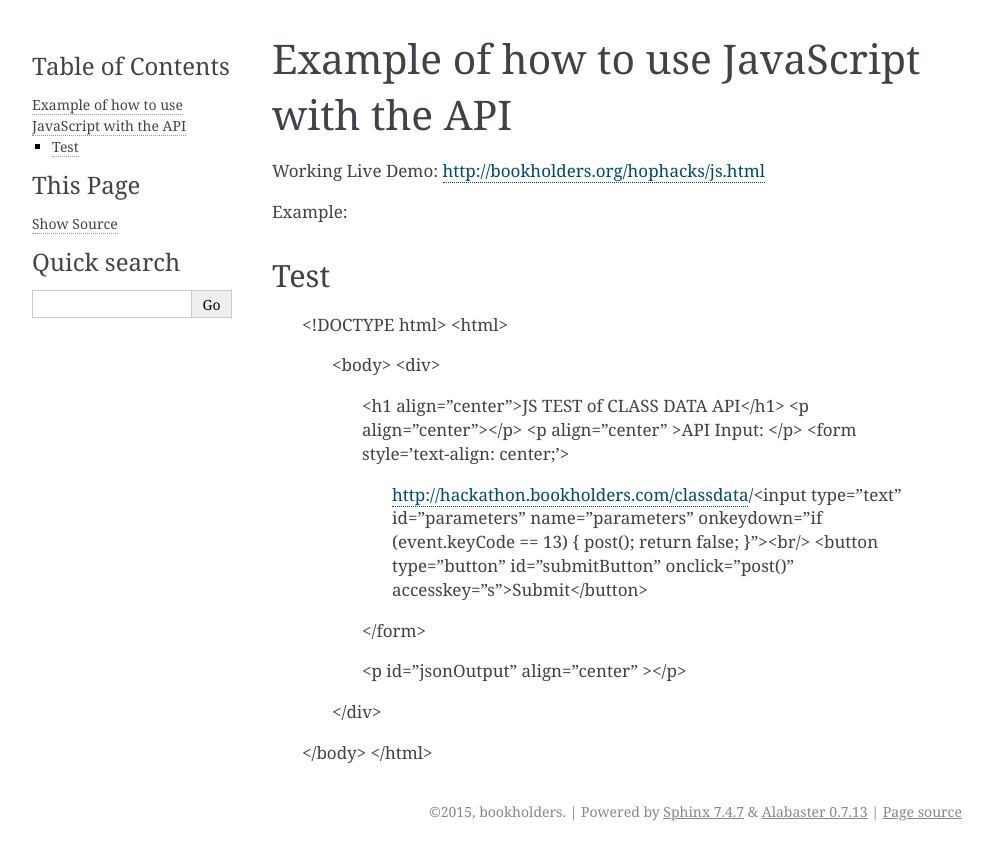
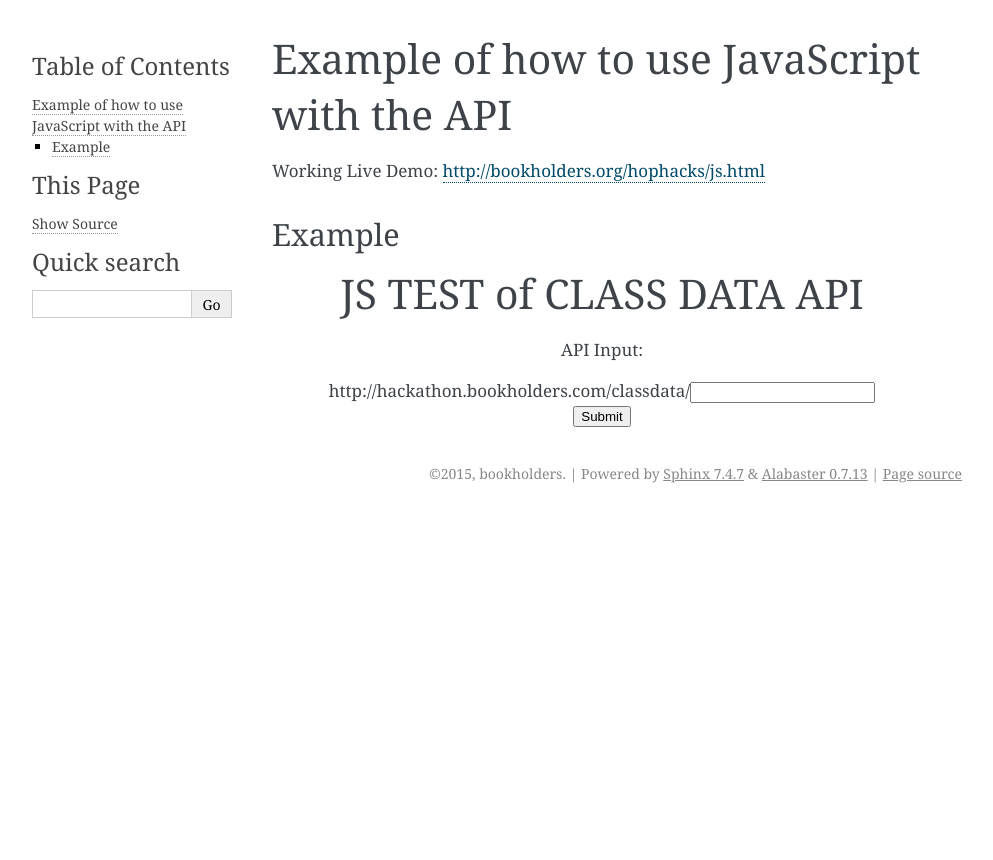
Before and after one commit to bookholders/classdataapi, a Sphinx documentation site: the page built from docs/js.rst, in a window 1280 px wide. Shown: the top 860 px of the page, without its empty margins (148-1141 px from the left). Built offline with Sphinx 7.4.7, drawn with Linux system fonts in a browser that asks for light colours.

Commit message:
Update js.rst

```diff
--- a/docs/js.rst
+++ b/docs/js.rst
@@ -4,8 +4,6 @@ Example of how to use JavaScript with the API
 =============================================
 
 Working Live Demo: http://bookholders.org/hophacks/js.html
-
-Example:
 
 .. raw:: html
 
@@ -42,9 +40,11 @@ Example:
 		}
 	</script>
 
-====
-Test
-====
+=======
+Example
+=======
+
+.. raw:: html
 
     <!DOCTYPE html>
     <html>
```
